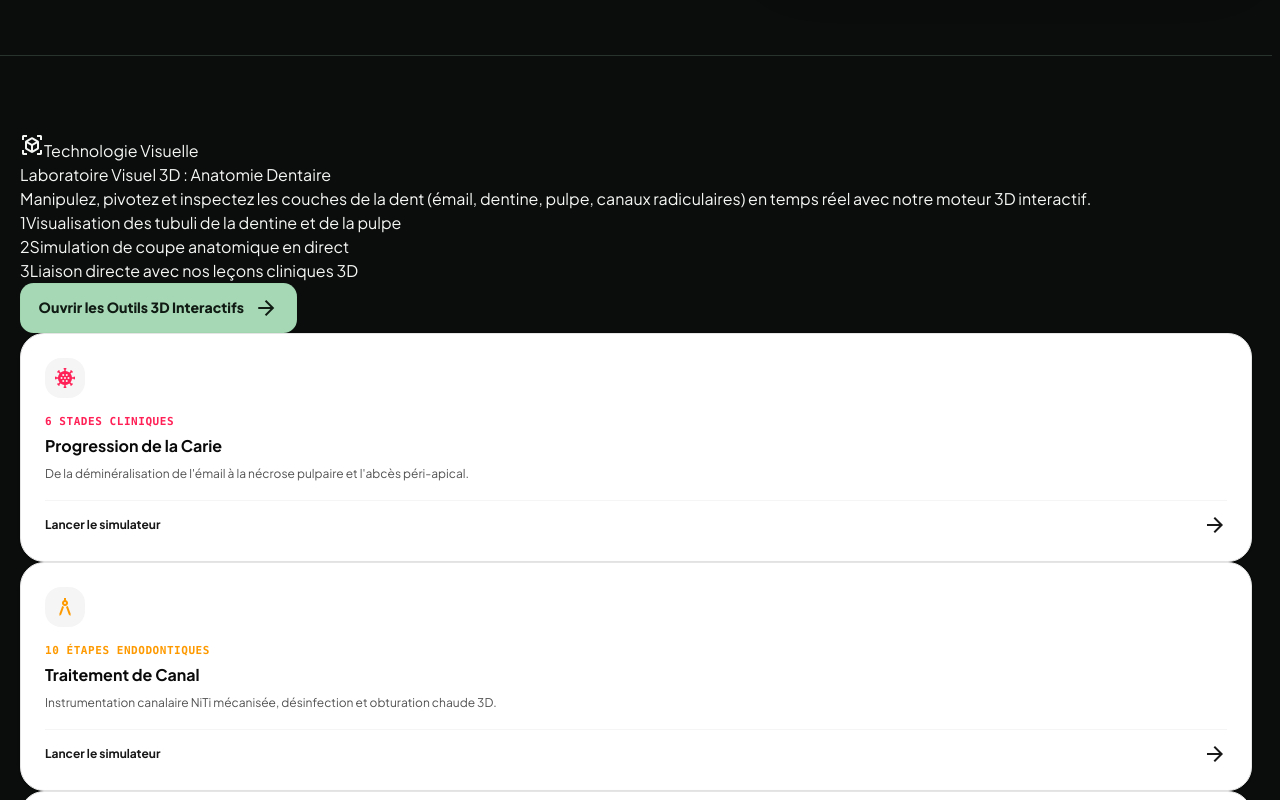
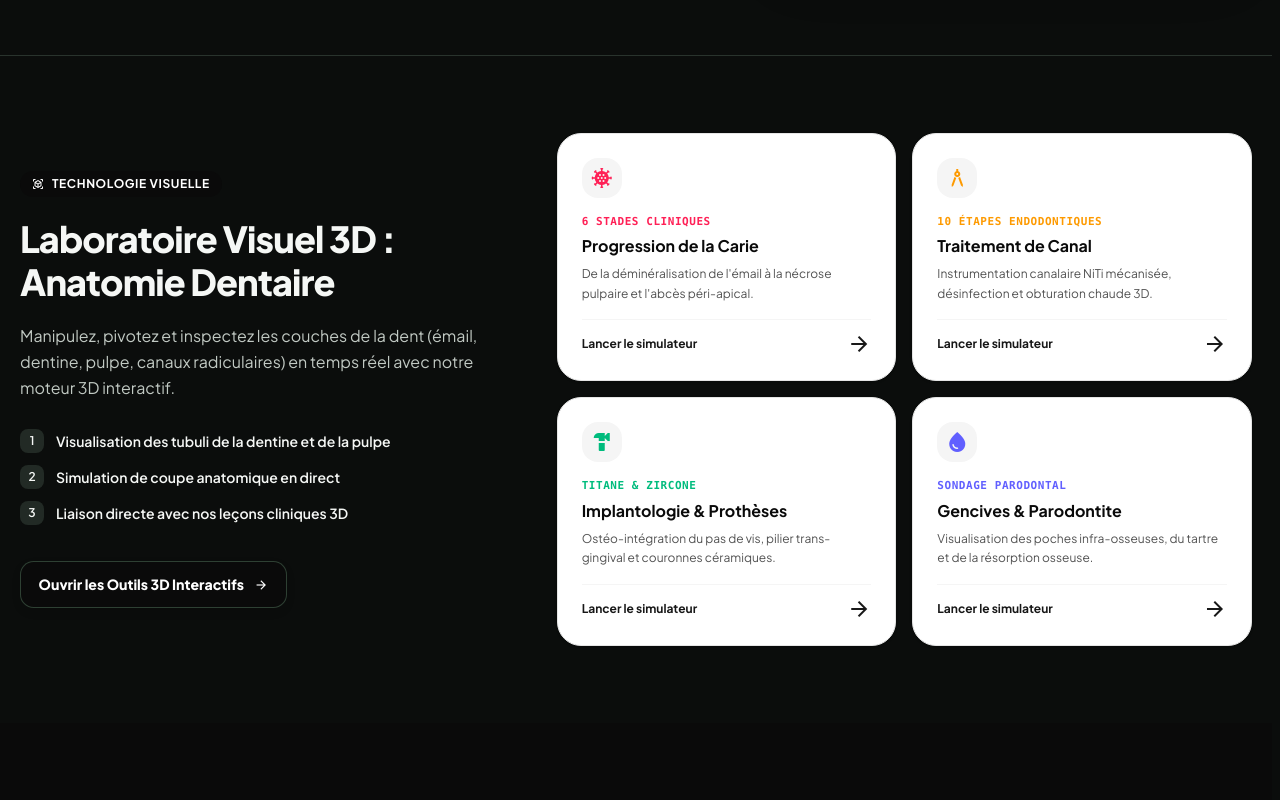
Before and after one commit to marvenpiadri/DrDali, an Angular app: page / in a window 1280 px wide. Shown: the part 840-1640 px from the top of the page. Built offline with nearby package versions, Linux system fonts and the light colour scheme; no server answers; a web font is replaced by a local one.

Commit message:
Style 3D lab introduction with semantic CSS

```diff
--- a/src/app/pages/home/home.css
+++ b/src/app/pages/home/home.css
@@ -260,3 +260,153 @@
     font-size: 4.5rem;
   }
 }
+
+
+/* Interactive 3D lab introduction */
+.home-lab-layout {
+  display: grid;
+  grid-template-columns: minmax(0, 1fr);
+  gap: 2.5rem;
+  align-items: center;
+}
+
+.home-lab-copy {
+  display: flex;
+  flex-direction: column;
+  gap: 1.25rem;
+  min-width: 0;
+  text-align: start;
+}
+
+.home-lab-badge {
+  display: inline-flex;
+  align-items: center;
+  align-self: flex-start;
+  gap: .5rem;
+  padding: .25rem .75rem;
+  color: #fff;
+  background: #0a0a0a;
+  border-radius: 999px;
+  font-size: .75rem;
+  font-weight: 700;
+  letter-spacing: .05em;
+  line-height: 1.5;
+  text-transform: uppercase;
+}
+
+.home-lab-badge .material-icons {
+  font-size: .75rem;
+}
+
+.dark .home-lab-badge {
+  color: #0a0a0a;
+  background: #fff;
+}
+
+.home-lab-title {
+  margin: 0;
+  color: var(--text-primary);
+  font-size: 1.875rem;
+  font-weight: 800;
+  letter-spacing: -.025em;
+  line-height: 1.2;
+}
+
+.home-lab-description {
+  margin: 0;
+  color: var(--text-secondary);
+  font-size: .875rem;
+  line-height: 1.625;
+}
+
+.home-lab-points {
+  display: grid;
+  gap: .75rem;
+  padding-top: .5rem;
+}
+
+.home-lab-point {
+  display: flex;
+  align-items: center;
+  gap: .75rem;
+  color: var(--text-primary);
+  font-size: .75rem;
+  font-weight: 600;
+}
+
+.home-lab-point-number {
+  display: flex;
+  flex: 0 0 1.5rem;
+  align-items: center;
+  justify-content: center;
+  width: 1.5rem;
+  height: 1.5rem;
+  color: var(--text-primary);
+  background: var(--surface-hover);
+  border-radius: .5rem;
+  font-size: .75rem;
+}
+
+.home-lab-actions {
+  display: flex;
+  align-items: center;
+  gap: .75rem;
+  padding-top: 1rem;
+}
+
+.home-lab-cta {
+  color: #fff;
+  background: #0a0a0a;
+  box-shadow: 0 4px 8px rgb(0 0 0 / 12%);
+}
+
+.home-lab-cta:hover {
+  background: #262626;
+}
+
+.dark .home-lab-cta {
+  color: #0a0a0a;
+  background: #fff;
+}
+
+.dark .home-lab-cta:hover {
+  background: #e5e5e5;
+}
+
+.home-lab-arrow {
+  font-size: .875rem;
+}
+
+.home-lab-arrow:dir(rtl) {
+  transform: rotate(180deg);
+}
+
+.home-lab-cards {
+  display: grid;
+  grid-template-columns: minmax(0, 1fr);
+  gap: 1rem;
+}
+
+@media (min-width: 640px) {
+  .home-lab-title {
+    font-size: 2.25rem;
+  }
+
+  .home-lab-description {
+    font-size: 1rem;
+  }
+
+  .home-lab-point {
+    font-size: .875rem;
+  }
+
+  .home-lab-cards {
+    grid-template-columns: repeat(2, minmax(0, 1fr));
+  }
+}
+
+@media (min-width: 1024px) {
+  .home-lab-layout {
+    grid-template-columns: minmax(0, 5fr) minmax(0, 7fr);
+  }
+}
```
